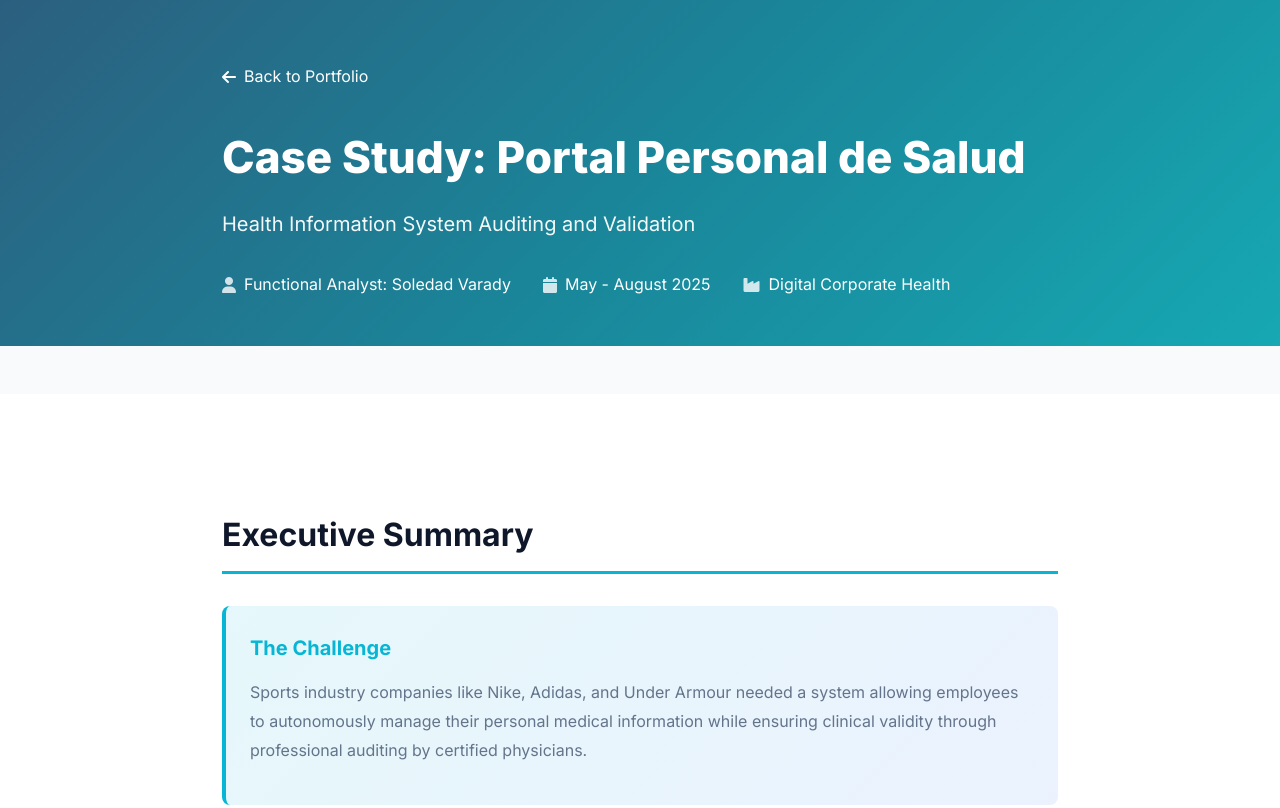
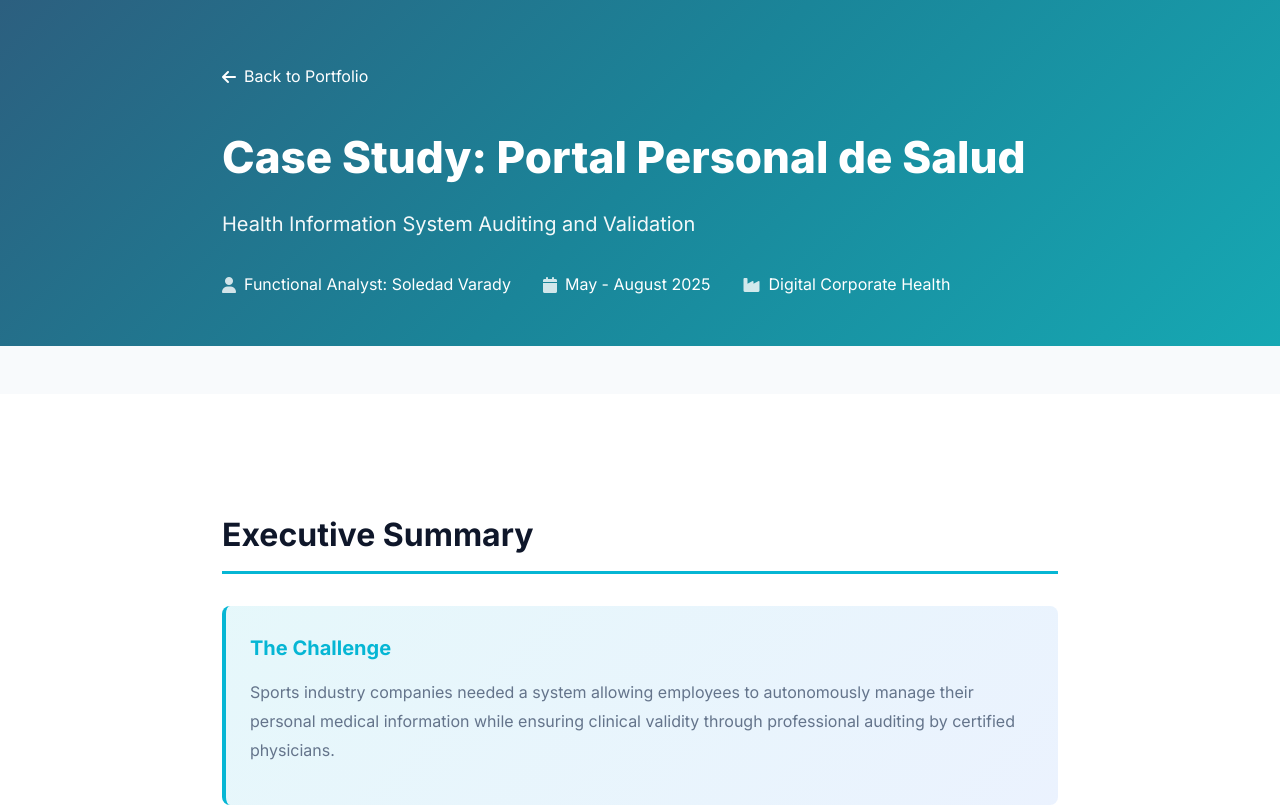
Before and after one commit to svarady/svarady.github.io, a plain HTML site: page functional-analyst.html in a window 1280 px wide. Shown: the top 808 px of the page. Drawn offline with Linux system fonts and the light colour scheme.

Commit message:
Update functional-analyst.html

```diff
--- a/functional-analyst.html
+++ b/functional-analyst.html
@@ -274,7 +274,7 @@
 
             <div class="highlight-box">
                 <h4>The Challenge</h4>
-                <p>Sports industry companies like Nike, Adidas, and Under Armour needed a system allowing employees to autonomously manage their personal medical information while ensuring clinical validity through professional auditing by certified physicians.</p>
+                <p>Sports industry companies needed a system allowing employees to autonomously manage their personal medical information while ensuring clinical validity through professional auditing by certified physicians.</p>
             </div>
 
             <h3>My Role as Functional Analyst</h3>
```
